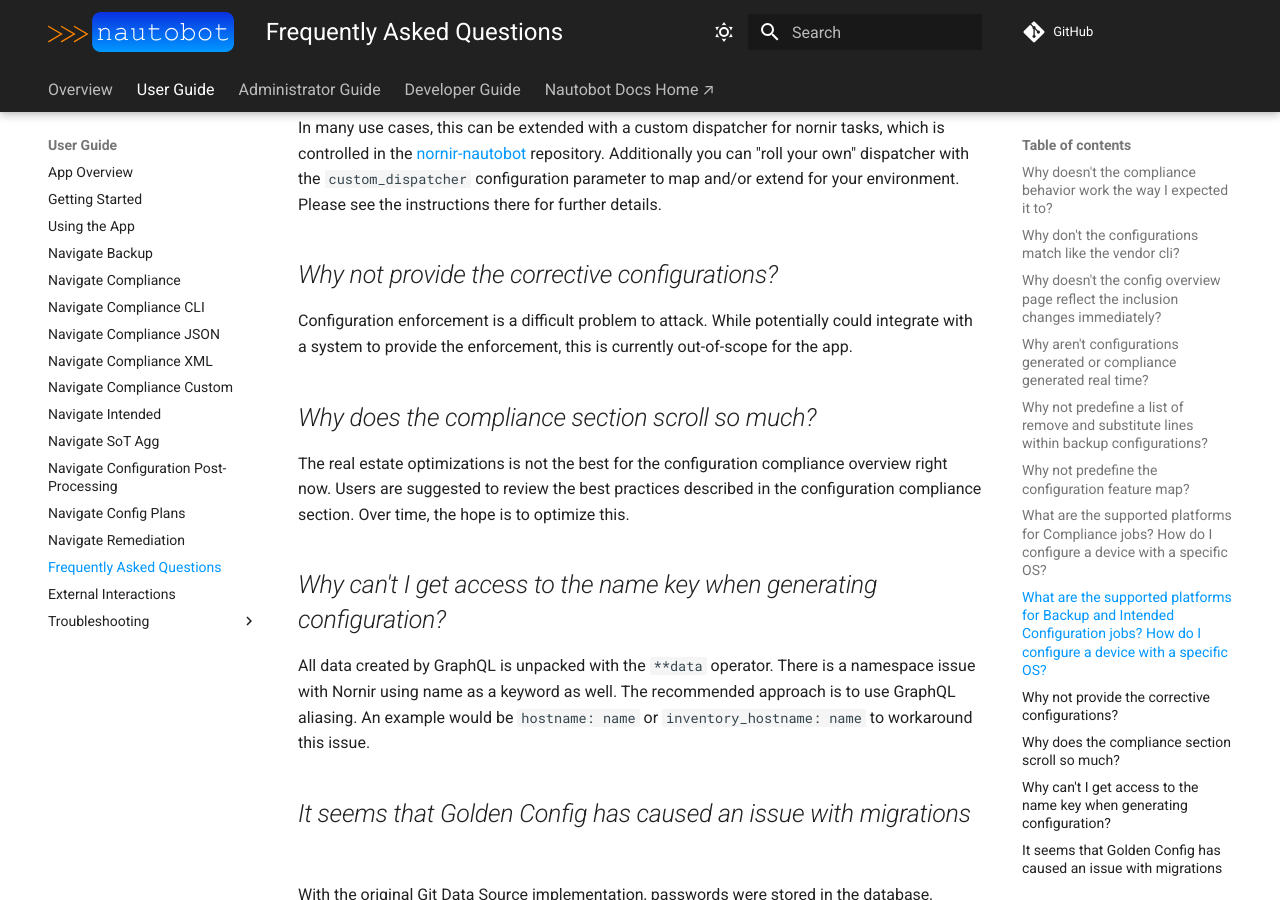
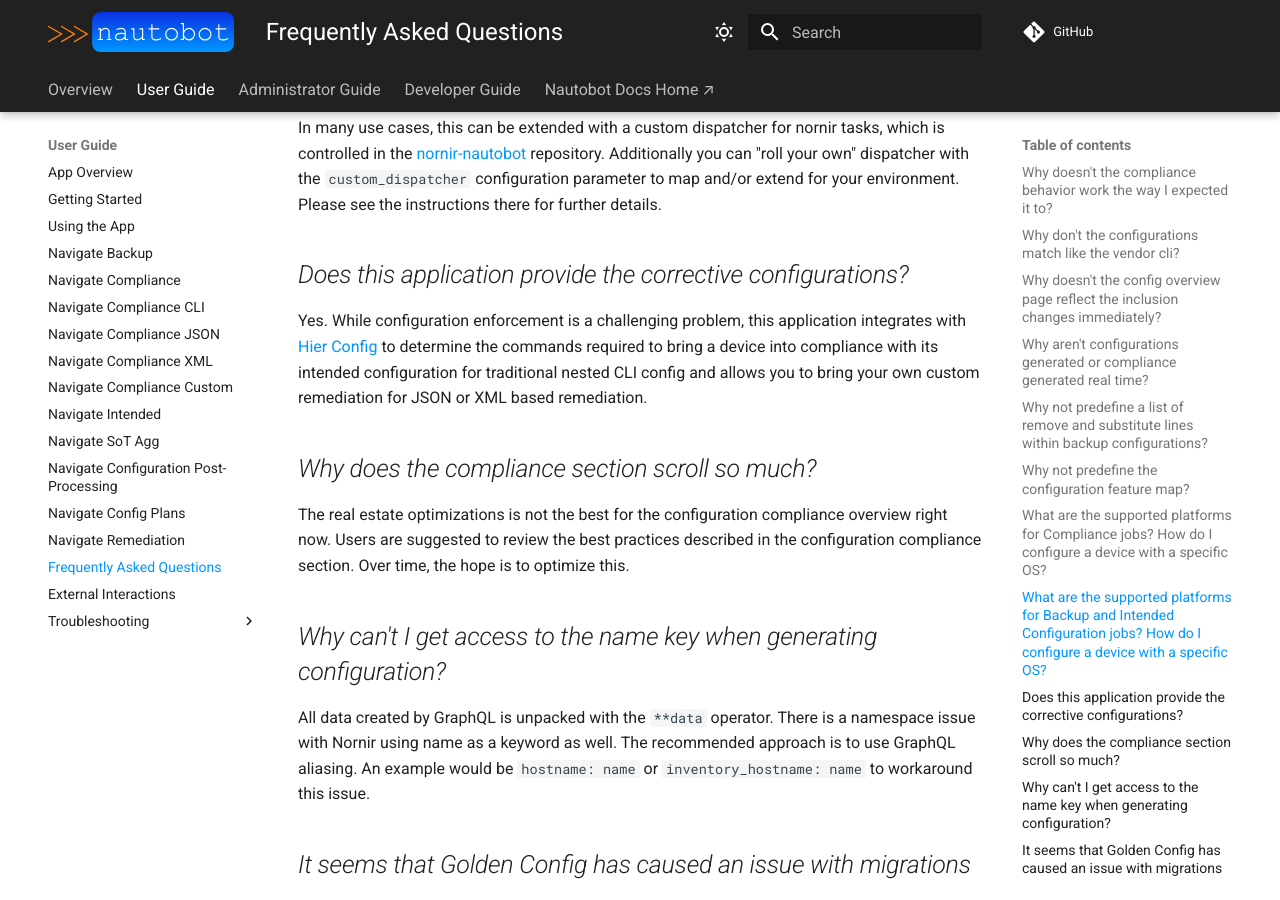
Before and after one commit to nautobot/nautobot-app-golden-config, an MkDocs documentation site: the page built from docs/user/faq.md, in a window 1280 px wide and 900 px high, scrolled down 3773 px. Built offline with MkDocs 1.6.1 and Material for MkDocs 9.7.7, drawn with Linux system fonts in a browser that asks for light colours; comment, search, counter and statistics services are not loaded.

Commit message:
Remediation FAQ update (#1011)
* Remediation FAQ update

---------

Co-authored-by: Ken Celenza <ken@celenza.org>
Co-authored-by: Jeff Kala <48843785+jeffkala@users.noreply.github.com>

```diff
--- a/docs/user/faq.md
+++ b/docs/user/faq.md
@@ -95,9 +95,9 @@
 
 In many use cases, this can be extended with a custom dispatcher for nornir tasks, which is controlled in the [nornir-nautobot](https://github.com/nautobot/nornir-nautobot) repository. Additionally you can "roll your own" dispatcher with the `custom_dispatcher` configuration parameter to map and/or extend for your environment. Please see the instructions there for further details.
 
-## _Why not provide the corrective configurations?_
+## _Does this application provide the corrective configurations?_
 
-Configuration enforcement is a difficult problem to attack. While potentially could integrate with a system to provide the enforcement, this is currently out-of-scope for the app.
+Yes. While configuration enforcement is a challenging problem, this application integrates with [Hier Config](https://hier-config.readthedocs.io/en/latest/) to determine the commands required to bring a device into compliance with its intended configuration for traditional nested CLI config and allows you to bring your own custom remediation for JSON or XML based remediation.
 
 ## _Why does the compliance section scroll so much?_
 
```
Also changed, not shown: 1 other file.
